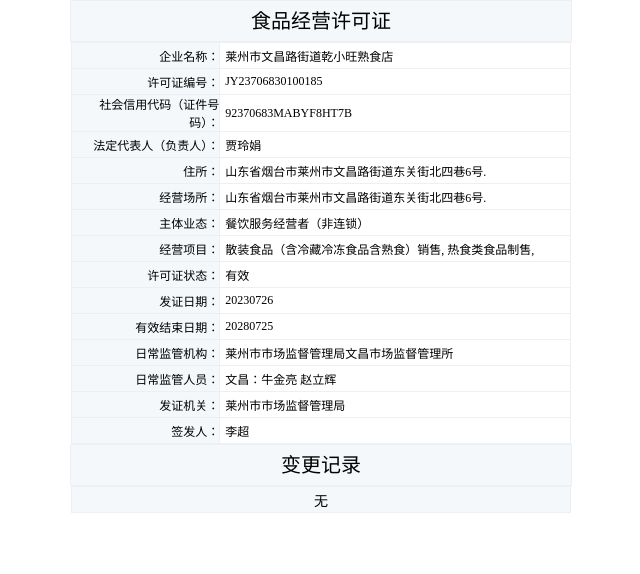
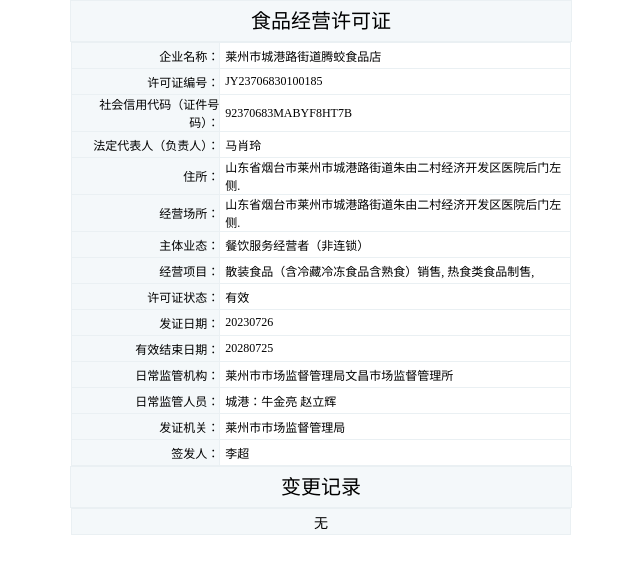
Before and after one commit to xianxianh/xianxianh.github.io, a plain HTML site: page index.html in a window 1280 px wide. Shown: the whole page, without its empty margins (319-959 px from the left). Drawn offline with Linux system fonts and the light colour scheme.

Commit message:
Update index.html

```diff
--- a/index.html
+++ b/index.html
@@ -3,7 +3,7 @@
 <head>
     <meta charset="UTF-8">
     <meta name="viewport" content="width=device-width, initial-scale=1.0">
-    <title>山东省食品药品证照信息展示</title>
+    <title>Document</title>
     <link rel="stylesheet" href="showlic.css" type="text/css">
 </head>
 <body style="font-family: Microsoft YaHei;" class="  L5-chrome">
@@ -11,8 +11,8 @@
     <table id="lictable" class="tabstyle" border="0" cellpadding="0" cellspacing="1">
         <tbody id="licbody">
 
-        <tr><td class="td-title">企业名称：</td><td class="td-label">莱州市文昌路街道乾小旺熟食店</td></tr><tr><td class="td-title">许可证编号：</td><td class="td-label">JY23706830100185</td></tr><tr><td class="td-title">社会信用代码（证件号码）：</td><td class="td-label">92370683MABYF8HT7B</td></tr><tr><td class="td-title">法定代表人（负责人）：</td><td class="td-label">贾玲娟</td></tr><tr><td class="td-title">住所：</td><td class="td-label">山东省烟台市莱州市文昌路街道东关街北四巷6号.</td></tr><tr><td class="td-title">经营场所：</td><td class="td-label">山东省烟台市莱州市文昌路街道东关街北四巷6号.</td></tr><tr><td class="td-title">主体业态：</td><td class="td-label">餐饮服务经营者（非连锁）</td></tr><tr><td class="td-title">经营项目：</td><td class="td-label">散装食品（含冷藏冷冻食品含熟食）销售,
-    热食类食品制售,</td></tr><tr><td class="td-title">许可证状态：</td><td class="td-label">有效</td></tr><tr><td class="td-title">发证日期：</td><td class="td-label">20230726</td></tr><tr><td class="td-title">有效结束日期：</td><td class="td-label">20280725</td></tr><tr><td class="td-title">日常监管机构：</td><td class="td-label">莱州市市场监督管理局文昌市场监督管理所</td></tr><tr><td class="td-title">日常监管人员：</td><td class="td-label">文昌：牛金亮      赵立辉</td></tr><tr><td class="td-title">发证机关：</td><td class="td-label">莱州市市场监督管理局</td></tr><tr><td class="td-title">签发人：</td><td class="td-label">李超</td></tr></tbody>
+        <tr><td class="td-title">企业名称：</td><td class="td-label">莱州市城港路街道腾蛟食品店</td></tr><tr><td class="td-title">许可证编号：</td><td class="td-label">JY23706830100185</td></tr><tr><td class="td-title">社会信用代码（证件号码）：</td><td class="td-label">92370683MABYF8HT7B</td></tr><tr><td class="td-title">法定代表人（负责人）：</td><td class="td-label">马肖玲</td></tr><tr><td class="td-title">住所：</td><td class="td-label">山东省烟台市莱州市城港路街道朱由二村经济开发区医院后门左侧.</td></tr><tr><td class="td-title">经营场所：</td><td class="td-label">山东省烟台市莱州市城港路街道朱由二村经济开发区医院后门左侧.</td></tr><tr><td class="td-title">主体业态：</td><td class="td-label">餐饮服务经营者（非连锁）</td></tr><tr><td class="td-title">经营项目：</td><td class="td-label">散装食品（含冷藏冷冻食品含熟食）销售,
+    热食类食品制售,</td></tr><tr><td class="td-title">许可证状态：</td><td class="td-label">有效</td></tr><tr><td class="td-title">发证日期：</td><td class="td-label">20230726</td></tr><tr><td class="td-title">有效结束日期：</td><td class="td-label">20280725</td></tr><tr><td class="td-title">日常监管机构：</td><td class="td-label">莱州市市场监督管理局文昌市场监督管理所</td></tr><tr><td class="td-title">日常监管人员：</td><td class="td-label">城港：牛金亮      赵立辉</td></tr><tr><td class="td-title">发证机关：</td><td class="td-label">莱州市市场监督管理局</td></tr><tr><td class="td-title">签发人：</td><td class="td-label">李超</td></tr></tbody>
     </table>
 
     <div class="div-title">变更记录</div>
```
